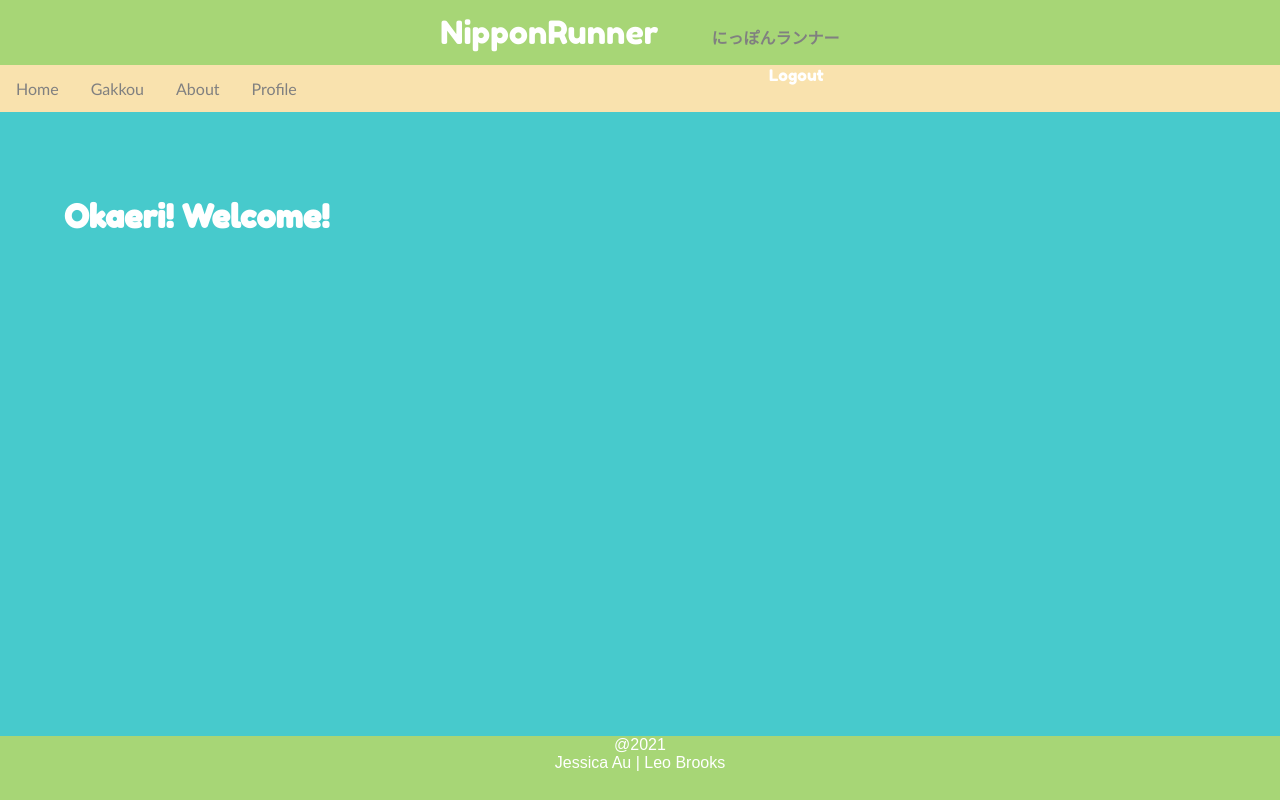
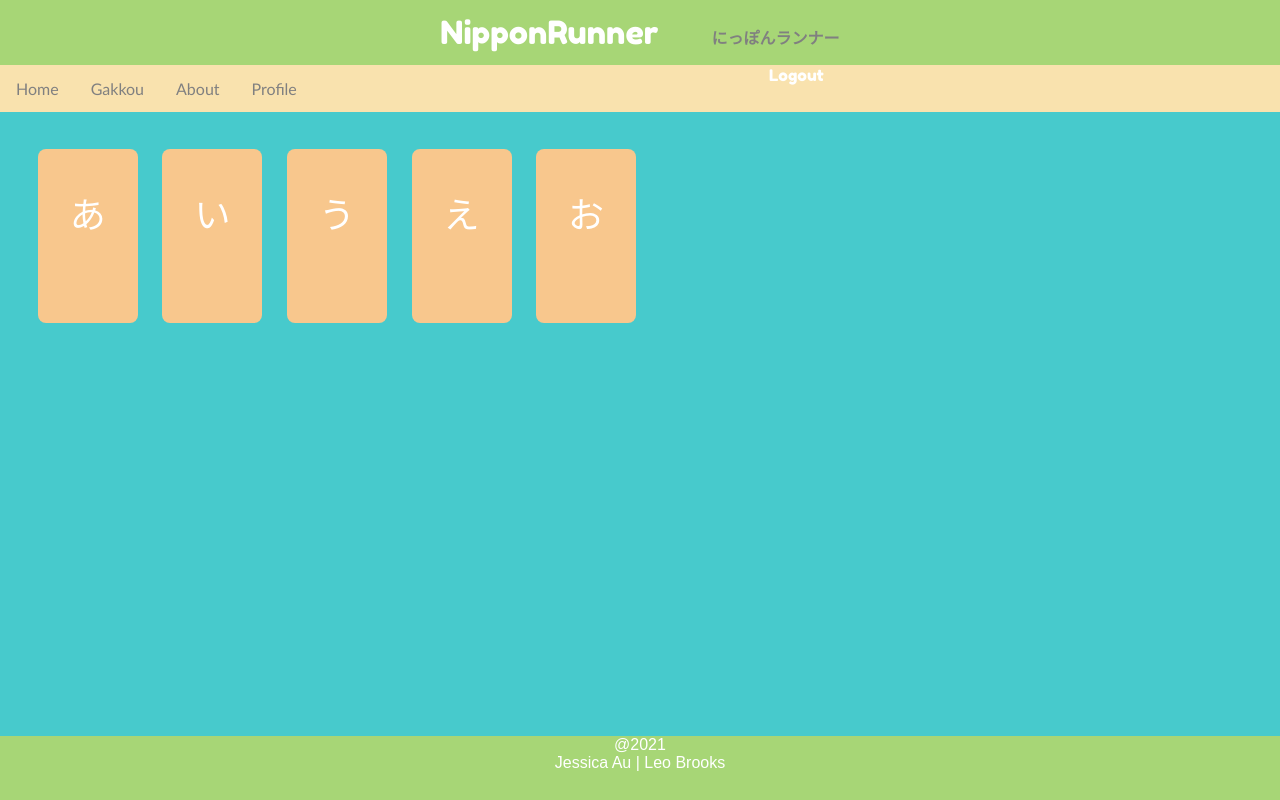
Before and after one commit to jessica-au/nipponrunner, a React (Create React App) app in the folder nipponRunnerFrontEnd/: page /gakkou/hiragana in a window 1280 px wide. Built offline with nearby package versions, Linux system fonts and the light colour scheme; sample sign-in values are in the browser's storage.

Commit message:
create link for hiragana from gakkou component

```diff
--- a/nipponRunnerFrontEnd/src/App.js
+++ b/nipponRunnerFrontEnd/src/App.js
@@ -8,15 +8,16 @@ import setAuthToken from './utils/setAuthToken';
 import './App.css';
 
 //Components
-import Welcome from './components/Welcome'
-import About from './components/About'
-import Navbar from './components/Navbar'
-import Signup from './components/Signup'
-import Login from './components/Login'
-import Profile from './components/profile/Profile'
-import Footer from './components/Footer'
+import Welcome from './components/Welcome';
+import About from './components/About';
+import Navbar from './components/Navbar';
+import Signup from './components/Signup';
+import Login from './components/Login';
+import Profile from './components/profile/Profile';
+import Footer from './components/Footer';
 import ProfileHiraStats from './components/profile/ProfileHiraStats';
-import Gakkou from './components/Gakkou/Gakkou'
+import Gakkou from './components/Gakkou/Gakkou';
+import Hiragana from './components/Gakkou/Hiragana';
 
 
 //Private routes for logged in users
@@ -84,8 +85,8 @@ function App() {
 
           <PrivateRoute exact path='/profile' component={Profile} user={currentUser} handleLogout={handleLogout} />
           <PrivateRoute path='/profile/stats' component={ProfileHiraStats} user={currentUser} handleLogout={handleLogout} />
-
-          <PrivateRoute path='/gakkou' component={ Gakkou } user={currentUser} handleLogout={handleLogout} />
+          <PrivateRoute exact path='/gakkou' component={ Gakkou } user={currentUser} handleLogout={handleLogout} />
+          <PrivateRoute path='/gakkou/hiragana' component={ Hiragana } user={currentUser} handleLogout={handleLogout} />
           <Route exact path='/' component={Welcome} />
           <Route path='/about' component={About} />
         </Switch>
--- a/nipponRunnerFrontEnd/src/components/Gakkou/Gakkou.js
+++ b/nipponRunnerFrontEnd/src/components/Gakkou/Gakkou.js
@@ -1,13 +1,18 @@
-import React from 'react'
-import Hiragana from './Hiragana'
+import React from 'react';
+import { Link } from 'react-router-dom';
+import Hiragana from './Hiragana';
 
-const Gakkou = () => {
+const Gakkou = (props) => {
 
     return (
         <div className="gakkou">
             <h1>Okaeri! Welcome!</h1>
             <div className="information">
-
+            <Link to="/gakkou/hiragana">
+                <button type="button" className="hiraButton">
+                    Hiragana
+                </button>
+            </Link>
             </div>
         </div>
     )
--- a/nipponRunnerFrontEnd/src/components/Gakkou/Hiragana.js
+++ b/nipponRunnerFrontEnd/src/components/Gakkou/Hiragana.js
@@ -1,21 +1,24 @@
 //imports
 import React from 'react';
 import ReactDOM from 'react-dom';
+import { Link } from 'react-router-dom';
 
 
 //functions
 //function for clicking hira divs
-function Square(props) {
-    return (
-        <button className="hiraBox" onClick={props.onClick}>click
-        </button>
-    );
-}
+// function Square(props) {
+//     return (
+//         <button className="hiraBox" onClick={props.onClick}>click
+//         </button>
+//     );
+// }
 
 
 
-const Hiragana = (props) => {
+const Hiragana = () => {
+
     return (
+
         <div className="hiraContainer">
             <div className="hiraRow">
                 <div className="hiragana">
@@ -27,17 +30,30 @@ const Hiragana = (props) => {
                 <div className="hiragana">
                     う
             </div>
-            </div>
-            <div className="hiraRow">
-
                 <div className="hiragana">
                     え
             </div>
                 <div className="hiragana">
                     お
              </div>
-
             </div>
+            {/* <div className="hiraRow">
+                <div className="hiragana">
+                    a
+            </div>
+                <div className="hiragana">
+                    i
+            </div>
+                <div className="hiragana">
+                    u
+            </div>
+                <div className="hiragana">
+                    e
+            </div>
+                <div className="hiragana">
+                    o
+             </div>
+             </div> */}
         </div>
     );
 }
--- a/nipponRunnerFrontEnd/src/index.css
+++ b/nipponRunnerFrontEnd/src/index.css
@@ -93,11 +93,15 @@ h1, h2, h3 {
 .hiraRow {
   display:flex;
   flex-direction: row;
+
 }
 
 .hiragana {
+  width: 100px;
+  height: 100px;
   font-size: 36px;
-  margin: 5%;
+  padding: 3% 0;
+  margin: 1%;
   background-color: #F8C78D;
   border-radius: 8px;
 }
```
